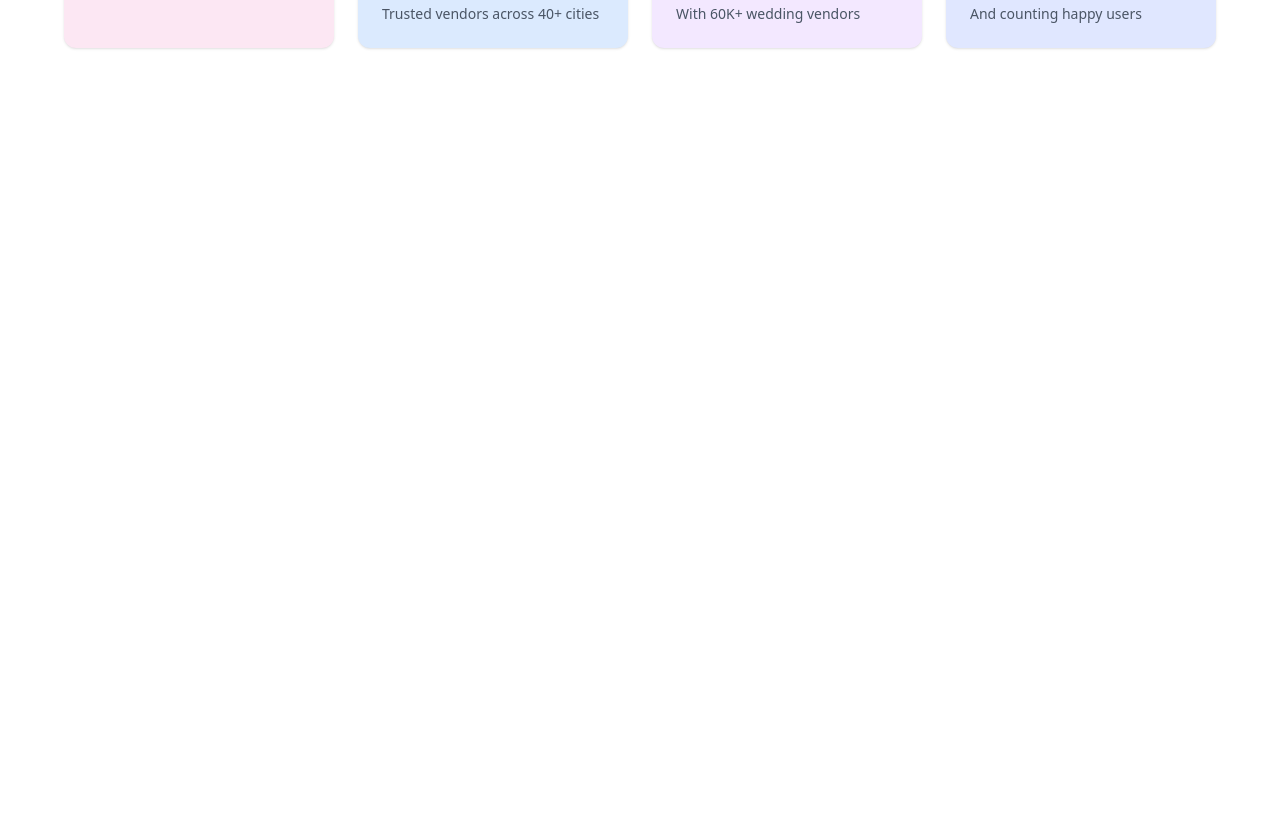
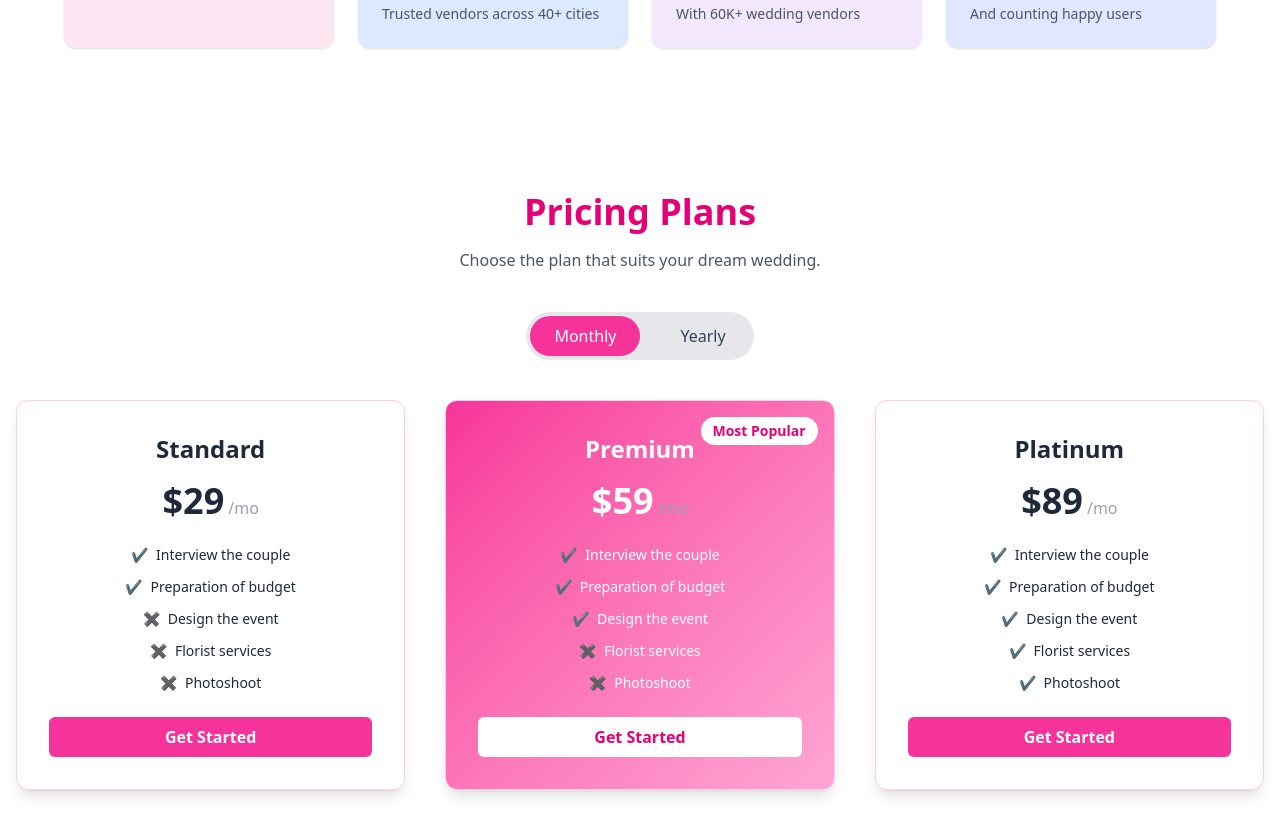
Before and after one commit to Ayushbunkar/Event-Planner, a React (Vite) app in the folder client/: page / in a window 1280 px wide. Shown: the part 5720-6556 px from the top of the page. Before the commit the page ends 5848 px from the top, so only its background shows below. Built offline with nearby package versions, Linux system fonts and the light colour scheme.

Commit message:
pricing plans

```diff
--- a/client/package.json
+++ b/client/package.json
@@ -12,6 +12,7 @@
   "dependencies": {
     "@tailwindcss/vite": "^4.1.10",
     "framer-motion": "^12.19.1",
+    "lucide-react": "^0.525.0",
     "react": "^19.1.0",
     "react-dom": "^19.1.0",
     "react-router-dom": "^7.6.2",
--- a/client/src/components/Home.jsx
+++ b/client/src/components/Home.jsx
@@ -4,6 +4,7 @@ import Journey from "./Journey";
 import Photogallery from "./Photogallery";
 import WhyWeddingPlanet from "./Whyweddingplanet";
 import Vendor from "./vendor";
+import PricingPlans from "./PricingPlans";
 
 
 const Home = () => {
@@ -14,6 +15,7 @@ const Home = () => {
       <Vendor/>
       <Photogallery />
       <WhyWeddingPlanet />
+      <PricingPlans />
 
     </>
   );
--- /dev/null
+++ b/client/src/components/PricingPlans.jsx
@@ -0,0 +1,171 @@
+import React, { useState } from "react";
+
+const plans = {
+  monthly: [
+    {
+      name: "Standard",
+      price: 29,
+      features: [
+        "Interview the couple",
+        "Preparation of budget",
+        "❌ Design the event",
+        "❌ Florist services",
+        "❌ Photoshoot",
+      ],
+      highlighted: false,
+    },
+    {
+      name: "Premium",
+      price: 59,
+      features: [
+        "Interview the couple",
+        "Preparation of budget",
+        "Design the event",
+        "❌ Florist services",
+        "❌ Photoshoot",
+      ],
+      highlighted: true,
+    },
+    {
+      name: "Platinum",
+      price: 89,
+      features: [
+        "Interview the couple",
+        "Preparation of budget",
+        "Design the event",
+        "Florist services",
+        "Photoshoot",
+      ],
+      highlighted: false,
+    },
+  ],
+  yearly: [
+    {
+      name: "Standard",
+      price: 299,
+      features: [
+        "Interview the couple",
+        "Preparation of budget",
+        "❌ Design the event",
+        "❌ Florist services",
+        "❌ Photoshoot",
+      ],
+      highlighted: false,
+    },
+    {
+      name: "Premium",
+      price: 599,
+      features: [
+        "Interview the couple",
+        "Preparation of budget",
+        "Design the event",
+        "❌ Florist services",
+        "❌ Photoshoot",
+      ],
+      highlighted: true,
+    },
+    {
+      name: "Platinum",
+      price: 899,
+      features: [
+        "Interview the couple",
+        "Preparation of budget",
+        "Design the event",
+        "Florist services",
+        "Photoshoot",
+      ],
+      highlighted: false,
+    },
+  ],
+};
+
+const PricingPlans = () => {
+  const [billingCycle, setBillingCycle] = useState("monthly");
+
+  return (
+    <section className="py-16 bg-white text-center" id="pricing">
+      <div className="max-w-7xl mx-auto px-4">
+        <h2 className="text-4xl font-bold text-pink-600 mb-4">Pricing Plans</h2>
+        <p className="text-gray-600 mb-10">
+          Choose the plan that suits your dream wedding.
+        </p>
+
+        {/* Toggle Switch */}
+        <div className="flex justify-center mb-10">
+          <div className="inline-flex items-center space-x-4 bg-gray-200 p-1 rounded-full">
+            <button
+              onClick={() => setBillingCycle("monthly")}
+              className={`px-6 py-2 rounded-full transition ${
+                billingCycle === "monthly"
+                  ? "bg-pink-500 text-white"
+                  : "text-gray-700"
+              }`}
+            >
+              Monthly
+            </button>
+            <button
+              onClick={() => setBillingCycle("yearly")}
+              className={`px-6 py-2 rounded-full transition ${
+                billingCycle === "yearly"
+                  ? "bg-pink-500 text-white"
+                  : "text-gray-700"
+              }`}
+            >
+              Yearly
+            </button>
+          </div>
+        </div>
+
+        {/* Pricing Cards */}
+        <div className="grid md:grid-cols-3 gap-10">
+          {plans[billingCycle].map((plan, index) => (
+            <div
+              key={index}
+              className={`relative p-8 rounded-xl shadow-lg border border-pink-200 transition-transform transform hover:scale-105 ${
+                plan.highlighted
+                  ? "bg-gradient-to-br from-pink-500 to-pink-300 text-white"
+                  : "bg-white text-gray-800"
+              }`}
+            >
+              {plan.highlighted && (
+                <span className="absolute top-4 right-4 text-sm bg-white text-pink-600 px-3 py-1 rounded-full font-bold">
+                  Most Popular
+                </span>
+              )}
+              <h3 className="text-2xl font-semibold mb-4">{plan.name}</h3>
+              <div className="text-4xl font-bold mb-6">
+                ${plan.price}
+                <span className="text-base font-normal text-gray-400 ml-1">
+                  /{billingCycle === "monthly" ? "mo" : "yr"}
+                </span>
+              </div>
+              <ul className="text-sm space-y-3 mb-6">
+                {plan.features.map((feature, i) => (
+                  <li key={i} className="flex items-center justify-center gap-2">
+                    {feature.includes("❌") ? (
+                      <span className="text-red-500">✖</span>
+                    ) : (
+                      <span className="text-green-400">✔</span>
+                    )}
+                    {feature.replace("❌", "")}
+                  </li>
+                ))}
+              </ul>
+              <button
+                className={`w-full py-2 rounded-md font-bold ${
+                  plan.highlighted
+                    ? "bg-white text-pink-600 hover:bg-gray-100"
+                    : "bg-pink-500 text-white hover:bg-pink-600"
+                }`}
+              >
+                Get Started
+              </button>
+            </div>
+          ))}
+        </div>
+      </div>
+    </section>
+  );
+};
+
+export default PricingPlans;
```
Also changed, not shown: 1 other file (tests, documents, lock files or other folders).
